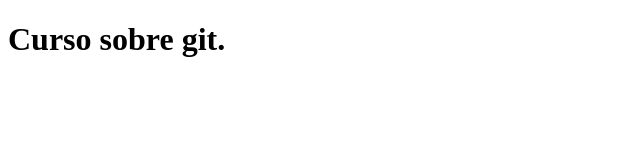
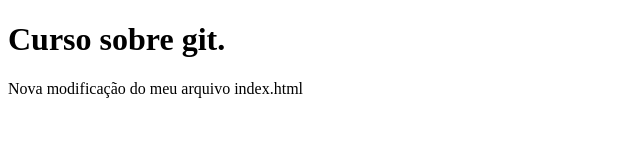
Before and after one commit to lineuxyz/curso-git, a plain HTML site: page index.html in a window 1280 px wide. Shown: the whole page, without its empty margins (0-640 px from the left). Drawn offline with Linux system fonts and the light colour scheme.

Commit message:
modificacoes no meu arquivo index.html

```diff
--- a/index.html
+++ b/index.html
@@ -7,5 +7,6 @@
 </head>
 <body>
     <h1>Curso sobre git.</h1>
+    <p>Nova modificação do meu arquivo index.html</p>
 </body>
 </html>
```
